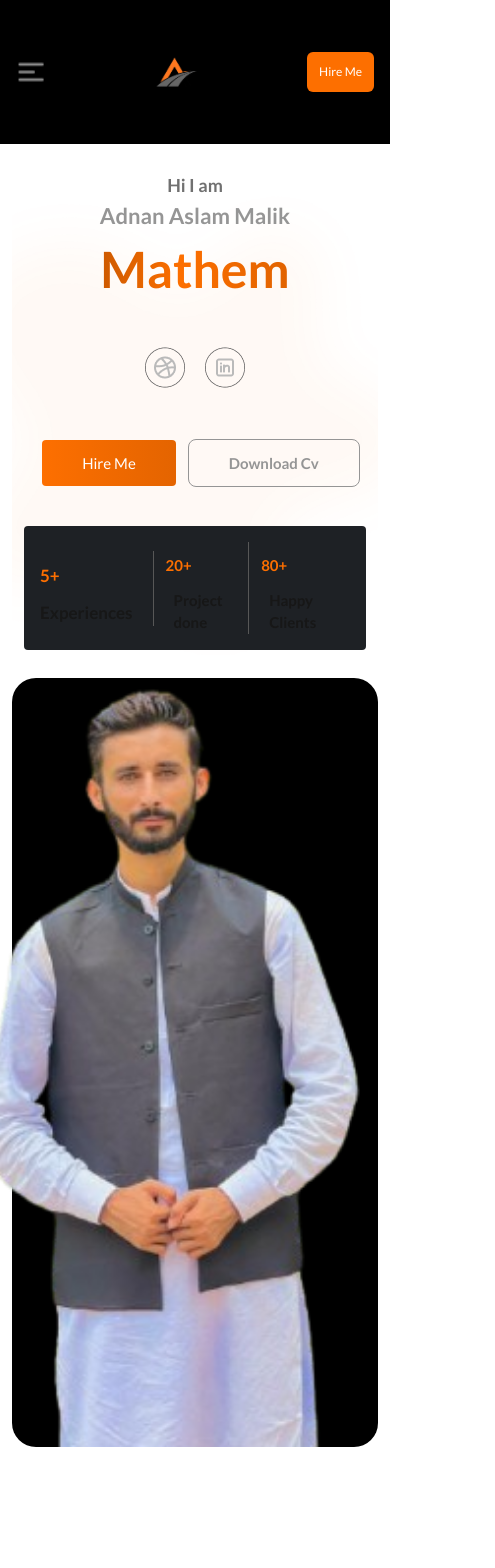
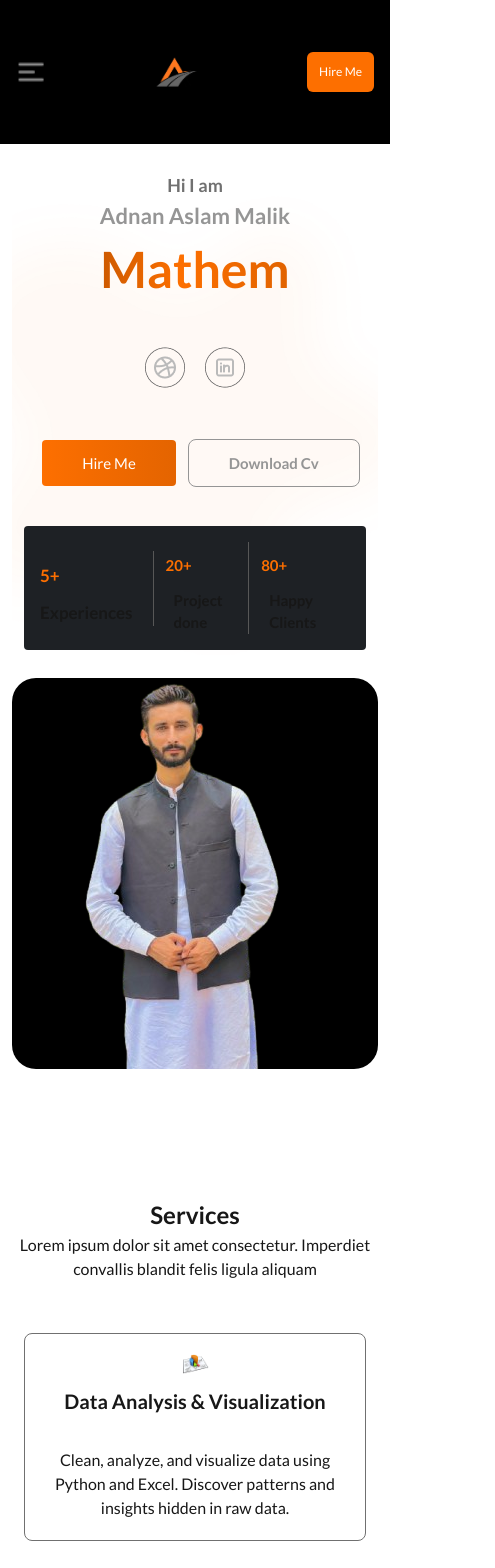
Before and after one commit to Sohaib432002/AD_Mathematics, a Next.js app: page / in a window 390 px wide. Shown: the top 1568 px of the page, 495 px wide, since content can reach past the window. Built offline with nearby package versions, Linux system fonts and the light colour scheme.

Commit message:
Added webresponsiveness

```diff
--- a/src/app/Components/Contact.tsx
+++ b/src/app/Components/Contact.tsx
@@ -15,10 +15,8 @@ const Contact = () => {
     action="https://api.web3forms.com/submit"
     method="POST"
 >
-    {/* Replace with your actual Web3Forms Access Key */}
     <input type="hidden" name="access_key" value="YOUR_ACCESS_KEY_HERE" />
 
-    {/* Optional Honeypot Field for Spam Protection */}
     <input type="checkbox" name="botcheck" className="hidden" style={{ display: 'none' }} />
 
     <div className='flex max-[750px]:flex-col max-[750px]:justify-center max-[750px]:items-center flex-wrap justify-around'>
--- a/src/app/Components/Home.tsx
+++ b/src/app/Components/Home.tsx
@@ -83,7 +83,7 @@ function Section_1() {
                     </div>
                 </div>
                 <div style={{ backgroundImage: newLocal }} className='w-[50%] bg-[#000000] rounded-3xl max-[550px]:ml-0 ml-14 items-end max-[1000px]:w-[100%]  flex justify-center relative'>
-                    <div><img src="./Man in black suit looking confident.png" className='min-w-150' alt="Self-pic" /></div>
+                    <div><img src="./Man in black suit looking confident.png" className='min-w-150 max-[750px]:min-w-70 ' alt="Self-pic" /></div>
                     <div className='bg-[#000000] bg-no-repeat bg-bottom absolute z-2 rounded-[100%] absolute z-2' >
                     </div>
                 </div>
```
